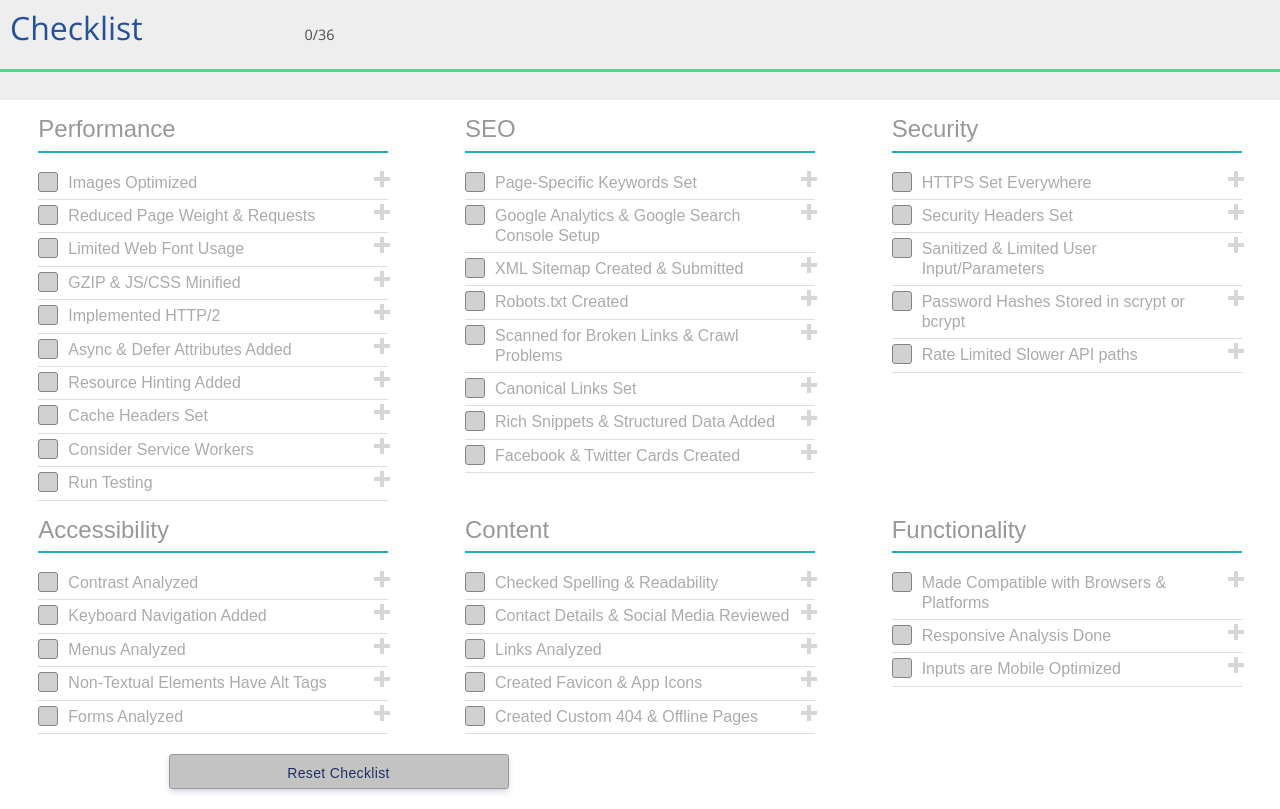
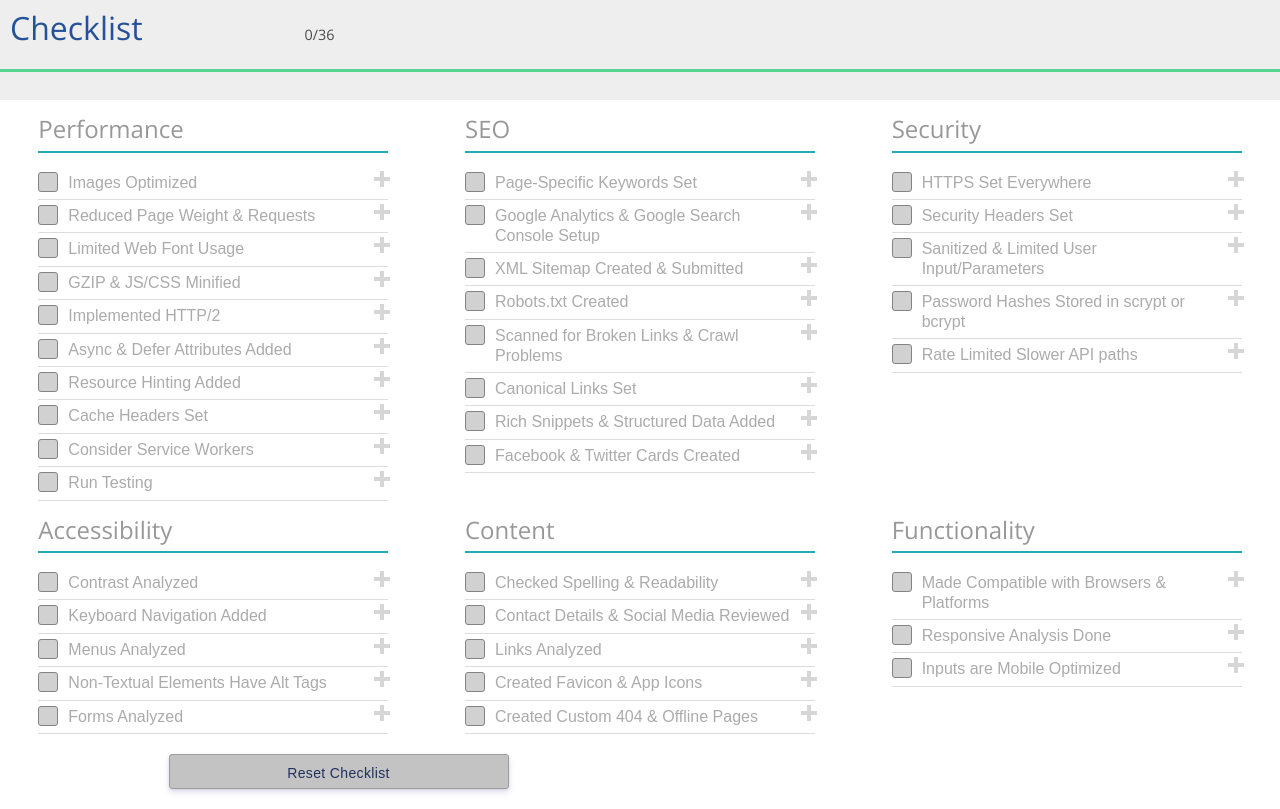
Before and after one commit to shankris/CheckList, a plain HTML site: page index.html in a window 1280 px wide. Drawn offline with nearby package versions, Linux system fonts and the light colour scheme.

Commit message:
Syntax error fixed

```diff
--- a/css/style.css
+++ b/css/style.css
@@ -216,7 +216,7 @@ a:hover {
   font-weight: 500;
   margin: 0;
   color: #999898;
-  font-famil: 'Open Sans', arial;
+  font-family: 'Open Sans', arial;
 }
 .checklist__title-border {
   display: block;
```
